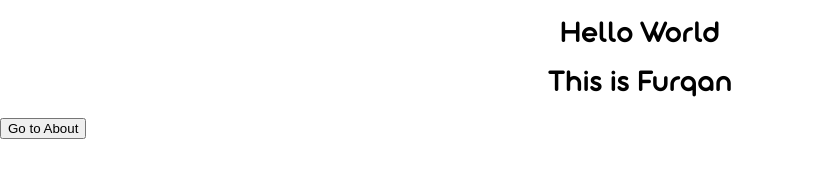
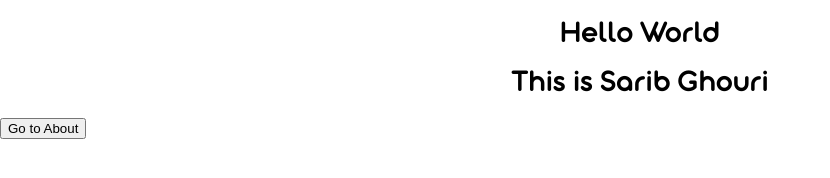
Before and after one commit to Furqan220/Firebase-Hosting-Test, a website: page public/index.html in a window 1280 px wide. Shown: the whole page, without its empty margins (0-830 px from the left). Drawn offline with Linux system fonts and the light colour scheme.

Commit message:
checking

```diff
--- a/public/index.html
+++ b/public/index.html
@@ -8,7 +8,7 @@
 </head>
 <body>
     <h1 class="center">Hello World</h1>
-    <h1 class="center customFont">This is Furqan</h1>
+    <h1 class="center customFont">This is Sarib Ghouri</h1>
 
     <a  href="about.html"><button>Go to About</button></a>
 </body>
```
